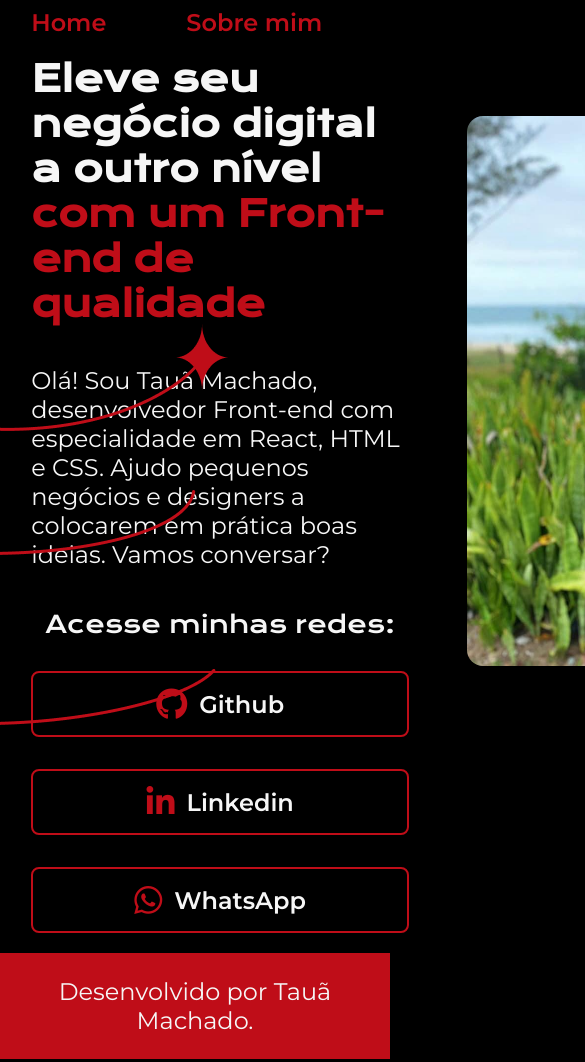
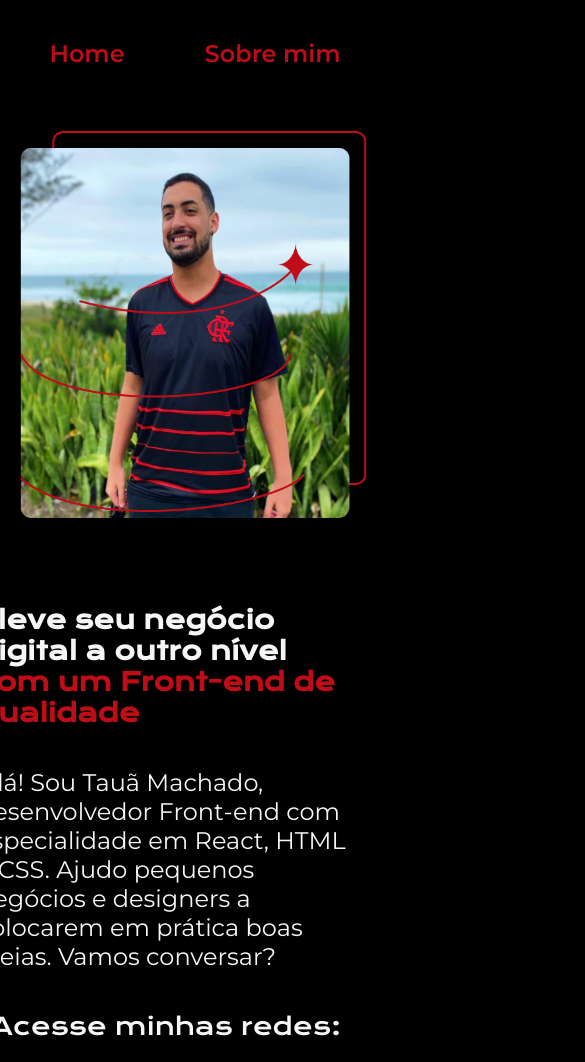
Before and after one commit to tauamachado/portfolioprofissional, a plain HTML site: page index.html in a window 390 px wide. Shown: the top 1062 px of the page, 585 px wide, since content can reach past the window. Drawn offline with nearby package versions, Linux system fonts and the light colour scheme.

Commit message:
Implementação da Responsividade

```diff
--- a/index.html
+++ b/index.html
@@ -7,6 +7,7 @@
     <link rel="stylesheet" href= "./styles/style.css">
     <link rel="stylesheet" href="https://cdnjs.cloudflare.com/ajax/libs/font-awesome/6.7.2/css/all.min.css" integrity="sha512-Evv84Mr4kqVGRNSgIGL/F/aIDqQb7xQ2vcrdIwxfjThSH8CSR7PBEakCr51Ck+w+/U6swU2Im1vVX0SVk9ABhg==" crossorigin="anonymous" referrerpolicy="no-referrer" /></head>
 <body>
+
     <header class="cabecalho">
         <nav class="cabecalho__menu">
             <a class="cabecalho__menu__link" href="index.html">Home</a>
@@ -23,25 +24,28 @@
                 <div class="container-principal__links">
                     <h2 class="container-principal__link__subtitulo">Acesse minhas redes:</h2>
 
-                    <a class="container-principal__links__link" href="https://github.com/tauamachado">
+                    <a class="container-principal__links__navegacao" href="https://github.com/tauamachado">
                         <i class="fa-brands fa-github"></i> Github
                     </a>
 
-                    <a class="container-principal__links__link" href="https://www.linkedin.com/in/tau%C3%A3machado/">
+                    <a class="container-principal__links__navegacao" href="https://www.linkedin.com/in/tau%C3%A3machado/">
                         <i class="fa-brands fa-linkedin-in"></i> Linkedin
                     </a>
 
-                    <a class="container-principal__links__link" href="https://wa.me/5532991372170">
+                    <a class="container-principal__links__navegacao" href="https://wa.me/5532991372170">
                         <i class="fa-brands fa-whatsapp"></i></i> WhatsApp
                     </a>
                 </div>
 
         </section>
-        <img class="imagem-principal" src="./assets/perfil.jpeg" alt="imagem principal">
-        <img class="estrela-vermelha"  src="./assets/star.png" alt="">
-        <img class="borda-vermelha" src="./assets/rectangle 48.png" alt="">
-        <img class="efeito-visual1" src="./assets/vector 1.png" alt="">
-        <img class="efeito-visual2" src="./assets/vector 2.png" alt="">
+
+        <img class="imagem-principal container-principal__imagem" src="./assets/perfil&vetores.png" alt="imagem principal">
+
+        <!-- <img class="imagem-principal container-principal__imagem" src="./assets/perfil.jpeg" alt="imagem principal">
+        <img class="estrela-vermelha container-principal__imagem"  src="./assets/star.png" alt="">
+        <img class="borda-vermelha container-principal__imagem" src="./assets/rectangle 48.png" alt="">
+        <img class="efeito-visual1 container-principal__imagem" src="./assets/vector 1.png" alt="">
+        <img class="efeito-visual2 container-principal__imagem" src="./assets/vector 2.png" alt=""> -->
 
     </main>
     <footer>
--- a/styles/style.css
+++ b/styles/style.css
@@ -31,7 +31,7 @@ body {
 
 .cabecalho__menu__link {
     font-family: var(--fonte-secundaria);
-    font-size: 24px;
+    font-size: 1.5rem;
     font-weight: 600;
     color: var(--cor-terciaria);
     text-decoration: none;
@@ -42,10 +42,11 @@ body {
     display: flex;
     align-items: flex-start;
     justify-content: space-between;
+    gap: 82px;
 }
 
 .container-principal__conteudo {
-    width: 615px;
+    width: 50%;
     margin-right: 58px;
     display: flex;
     flex-direction: column;
@@ -54,7 +55,7 @@ body {
 }
 
 .container-principal__conteudo__titulo {
-    font-size: 36px;
+    font-size: 2.25rem;
     font-family: var(--fonte-primaria);
 }
 
@@ -63,7 +64,7 @@ body {
 }
 
 .container-principal__conteudo__texto {
-    font-size: 24px;
+    font-size: 1.5rem;
     font-family: var(--fonte-secundaria);
 }
 
@@ -77,18 +78,18 @@ body {
 .container-principal__link__subtitulo {
     font-family: var(--fonte-primaria);
     font-weight: 400;
-    font-size: 24px;
+    font-size: 1.5rem;
 }
 
-.container-principal__links__link {
+.container-principal__links__navegacao {
     display: flex;
     align-items: center;
     justify-content: center;
     gap: 12px;
     border: 2px solid var(--cor-terciaria);
-    width: 378px;
+    width: 50%;
     border-radius: 8px;
-    font-size: 24px;
+    font-size: 1.5rem;
     font-weight: 600;
     padding: 15px 0;
     text-decoration: none;
@@ -97,16 +98,16 @@ body {
     transition: background 0.3s;
 }
 
-.container-principal__links__link:hover {
-    background-color: var(--cor-terciaria);
+.container-principal__links__navegacao:hover {
+    background-color: #BF0D18;
 }
 
-.container-principal__links__link:hover i {
+.container-principal__links__navegacao:hover i {
     color: #FFFFFF;
 }
 
-.container-principal__links__link i {
-    font-size: 32px;
+.container-principal__links__navegacao i {
+    font-size: 2rem;
     color: var(--cor-terciaria);
 }
 
@@ -114,12 +115,9 @@ body {
     width: 488px;
     height: 550px;
     border-radius: 16px;
-    position: relative;
-    z-index: 2;
-    margin-top: 60px;
 }
 
-.estrela-vermelha {
+/* .estrela-vermelha {
     position: absolute;
     top: 324px;
     right: 160px;
@@ -147,6 +145,10 @@ body {
     right: 174px;
     top: 668px;
     z-index: 3;
+} */
+
+.container-principal__imagem {
+    width: 50%;
 }
 
 .rodape {
@@ -155,6 +157,57 @@ body {
     background-color: var(--cor-terciaria);
     text-align: center;
     font-family: var(--fonte-secundaria);
-    font-size: 24px;
+    font-size: 1.5rem;
     font-weight: 400;
 }
+
+@media (max-width: 768px) { /* Ajuste a largura conforme necessário */
+
+    .cabecalho {
+        padding: 10%;
+    }
+    .cabecalho__menu {
+        display: flex;
+        justify-content: center; /* Centraliza os links */
+        flex-wrap: wrap; /* Permite que os links se movam para a linha seguinte se necessário */
+    }
+
+    .container-principal {
+        display: flex;
+        flex-direction: column-reverse; /* Alinha os itens em coluna */
+        align-items: center; /* Centraliza os itens horizontalmente */
+        padding: 5%;
+    }
+
+    .container-principal__conteudo {
+        width: auto; /* Faz o conteúdo ocupar toda a largura */
+        padding: 0 5%; /* Adiciona um pouco de espaçamento nas laterais */
+    }
+
+    .container-principal__conteudo__titulo {
+        font-size: 25px;
+    }
+
+    .imagem-principal {
+        width: 100%; /* Faz a imagem ocupar toda a largura */
+        height: auto; /* Mantém a proporção da imagem */
+    }
+
+    .container-principal__links {
+        display: flex; /* Ativa o flexbox */
+        flex-direction: column; /* Alinha os botões em coluna */
+        align-items: center; /* Centraliza os botões horizontalmente */
+    }
+
+    .container-principal__links__navegacao {
+        width: 378px; /* Define a largura do botão */
+        height: 68px; /* Define a altura do botão */
+        margin: 10px 0; /* Adiciona um espaçamento vertical entre os botões */
+        padding: 10px; /* Adiciona um padding interno, se necessário */
+        box-sizing: border-box; /* Inclui padding e borda na largura total */
+        text-align: center; /* Centraliza o texto dentro do botão */
+        display: flex; /* Ativa o flexbox para o botão */
+        justify-content: center; /* Centraliza o texto horizontalmente */
+        align-items: center; /* Centraliza o texto verticalmente */
+    }
+}
```
Also changed, not shown: about.html (+8 -5 lines).
